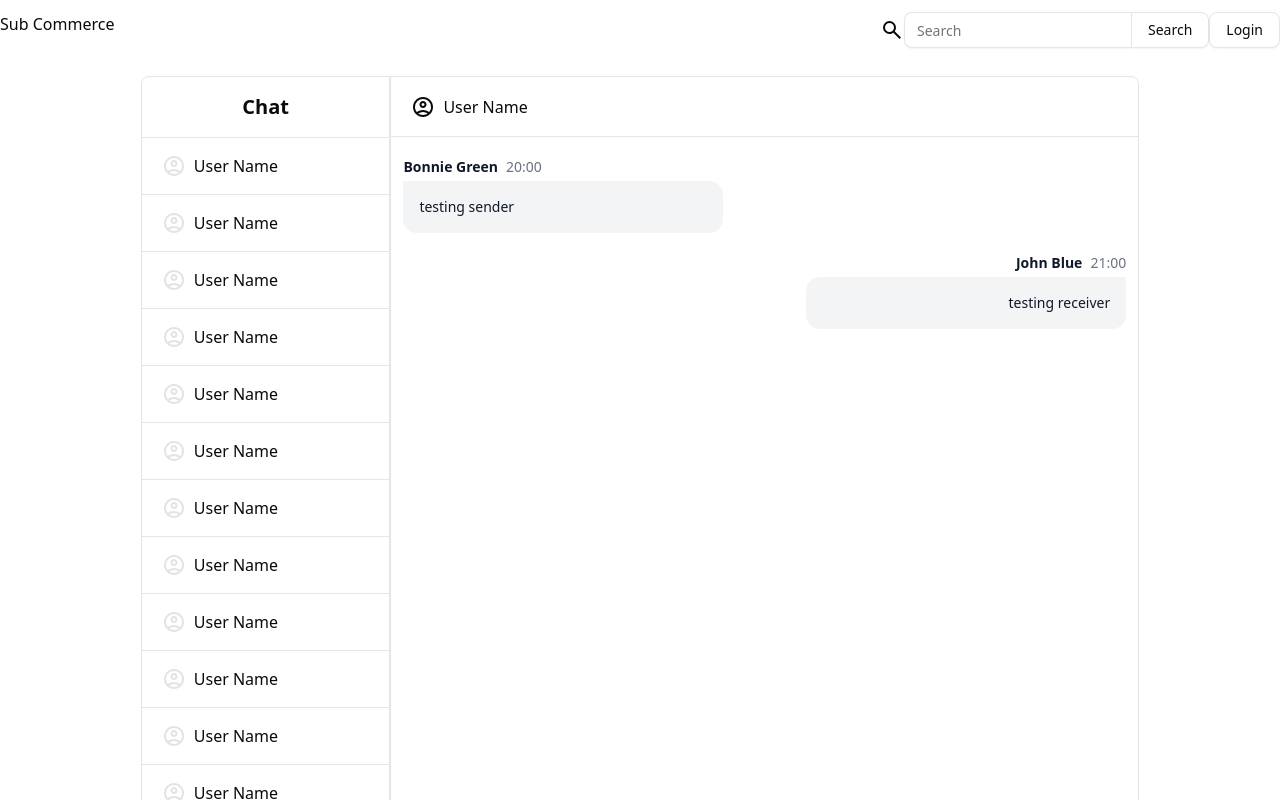
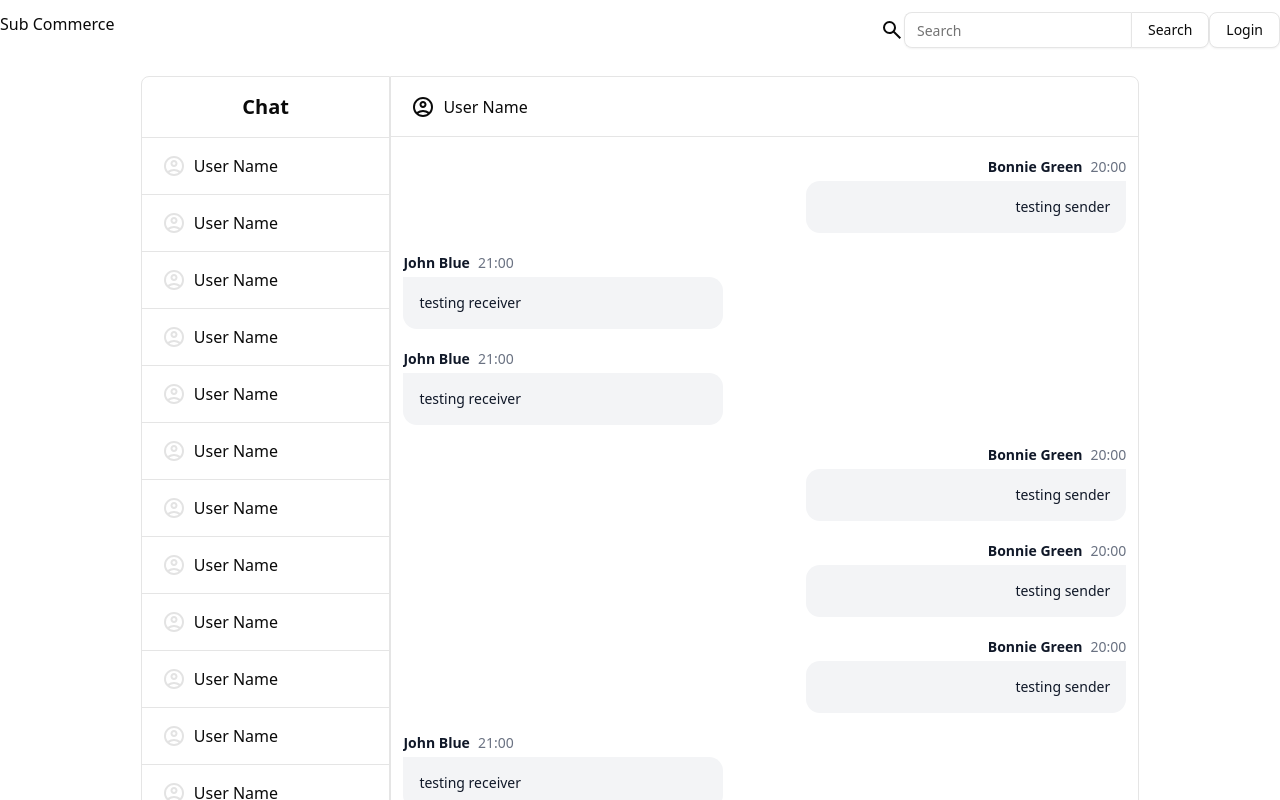
Before and after one commit to MRaihanZ/subcommerce-frontend, a React (Vite) app: page /chat in a window 1280 px wide. Shown: the top 800 px of the page. Built offline with nearby package versions, Linux system fonts and the light colour scheme.

Commit message:
feat: fixing wrong sender and receiver component

```diff
--- a/src/components/my_components/message.tsx
+++ b/src/components/my_components/message.tsx
@@ -14,6 +14,57 @@ export default function Message({
 	return (
 		<>
 			{isSender ? (
+				<div className="flex items-start justify-end gap-2.5 my-5">
+					<div className="flex flex-col gap-1 w-full max-w-[320px]">
+						<div className="flex items-center justify-end space-x-2 rtl:space-x-reverse">
+							<span className="text-sm font-semibold text-gray-900 dark:text-white">
+								{name}
+							</span>
+							<span className="text-sm font-normal text-gray-500 dark:text-gray-400">
+								{sent}
+							</span>
+						</div>
+						<div className="flex flex-col leading-1.5 p-4 border-gray-200 bg-gray-100 rounded-s-xl rounded-ee-xl dark:bg-gray-700">
+							<p className="text-sm text-end font-normal text-gray-900 dark:text-white">
+								{" "}
+								{message}
+							</p>
+						</div>
+					</div>
+					{/* <button
+                id="dropdownMenuIconButton"
+                data-dropdown-toggle="dropdownDots"
+                data-dropdown-placement="bottom-start"
+                className="inline-flex self-center items-center p-2 text-sm font-medium text-center text-gray-900 bg-white rounded-lg hover:bg-gray-100 focus:ring-4 focus:outline-none dark:text-white focus:ring-gray-50 dark:bg-gray-900 dark:hover:bg-gray-800 dark:focus:ring-gray-600"
+                type="button"
+            >
+                <svg
+                    className="w-4 h-4 text-gray-500 dark:text-gray-400"
+                    aria-hidden="true"
+                    xmlns="http://www.w3.org/2000/svg"
+                    fill="currentColor"
+                    viewBox="0 0 4 15"
+                >
+                    <path d="M3.5 1.5a1.5 1.5 0 1 1-3 0 1.5 1.5 0 0 1 3 0Zm0 6.041a1.5 1.5 0 1 1-3 0 1.5 1.5 0 0 1 3 0Zm0 5.959a1.5 1.5 0 1 1-3 0 1.5 1.5 0 0 1 3 0Z" />
+                </svg>
+            </button> */}
+					{/* <img
+                className="w-8 h-8 rounded-full"
+                src="/docs/images/people/profile-picture-3.jpg"
+                alt="Jese image"
+            /> */}
+					{/* <svg
+                    xmlns="http://www.w3.org/2000/svg"
+                    height="24px"
+                    viewBox="0 -960 960 960"
+                    width="24px"
+                    fill="#e3e3e3"
+                    className="w-8 h-8 rounded-full"
+                >
+                    <path d="M234-276q51-39 114-61.5T480-360q69 0 132 22.5T726-276q35-41 54.5-93T800-480q0-133-93.5-226.5T480-800q-133 0-226.5 93.5T160-480q0 59 19.5 111t54.5 93Zm246-164q-59 0-99.5-40.5T340-580q0-59 40.5-99.5T480-720q59 0 99.5 40.5T620-580q0 59-40.5 99.5T480-440Zm0 360q-83 0-156-31.5T197-197q-54-54-85.5-127T80-480q0-83 31.5-156T197-763q54-54 127-85.5T480-880q83 0 156 31.5T763-763q54 54 85.5 127T880-480q0 83-31.5 156T763-197q-54 54-127 85.5T480-80Zm0-80q53 0 100-15.5t86-44.5q-39-29-86-44.5T480-280q-53 0-100 15.5T294-220q39 29 86 44.5T480-160Zm0-360q26 0 43-17t17-43q0-26-17-43t-43-17q-26 0-43 17t-17 43q0 26 17 43t43 17Zm0-60Zm0 360Z" />
+                </svg> */}
+				</div>
+			) : (
 				<div className="flex items-start gap-2.5 my-5">
 					{/* <img
                 className="w-8 h-8 rounded-full"
@@ -64,57 +115,6 @@ export default function Message({
                 </svg>
             </button> */}
 				</div>
-			) : (
-				<div className="flex items-start justify-end gap-2.5 my-5">
-					<div className="flex flex-col gap-1 w-full max-w-[320px]">
-						<div className="flex items-center justify-end space-x-2 rtl:space-x-reverse">
-							<span className="text-sm font-semibold text-gray-900 dark:text-white">
-								{name}
-							</span>
-							<span className="text-sm font-normal text-gray-500 dark:text-gray-400">
-								{sent}
-							</span>
-						</div>
-						<div className="flex flex-col leading-1.5 p-4 border-gray-200 bg-gray-100 rounded-s-xl rounded-ee-xl dark:bg-gray-700">
-							<p className="text-sm text-end font-normal text-gray-900 dark:text-white">
-								{" "}
-								{message}
-							</p>
-						</div>
-					</div>
-					{/* <button
-					id="dropdownMenuIconButton"
-					data-dropdown-toggle="dropdownDots"
-					data-dropdown-placement="bottom-start"
-					className="inline-flex self-center items-center p-2 text-sm font-medium text-center text-gray-900 bg-white rounded-lg hover:bg-gray-100 focus:ring-4 focus:outline-none dark:text-white focus:ring-gray-50 dark:bg-gray-900 dark:hover:bg-gray-800 dark:focus:ring-gray-600"
-					type="button"
-				>
-					<svg
-						className="w-4 h-4 text-gray-500 dark:text-gray-400"
-						aria-hidden="true"
-						xmlns="http://www.w3.org/2000/svg"
-						fill="currentColor"
-						viewBox="0 0 4 15"
-					>
-						<path d="M3.5 1.5a1.5 1.5 0 1 1-3 0 1.5 1.5 0 0 1 3 0Zm0 6.041a1.5 1.5 0 1 1-3 0 1.5 1.5 0 0 1 3 0Zm0 5.959a1.5 1.5 0 1 1-3 0 1.5 1.5 0 0 1 3 0Z" />
-					</svg>
-				</button> */}
-					{/* <img
-					className="w-8 h-8 rounded-full"
-					src="/docs/images/people/profile-picture-3.jpg"
-					alt="Jese image"
-				/> */}
-					{/* <svg
-						xmlns="http://www.w3.org/2000/svg"
-						height="24px"
-						viewBox="0 -960 960 960"
-						width="24px"
-						fill="#e3e3e3"
-						className="w-8 h-8 rounded-full"
-					>
-						<path d="M234-276q51-39 114-61.5T480-360q69 0 132 22.5T726-276q35-41 54.5-93T800-480q0-133-93.5-226.5T480-800q-133 0-226.5 93.5T160-480q0 59 19.5 111t54.5 93Zm246-164q-59 0-99.5-40.5T340-580q0-59 40.5-99.5T480-720q59 0 99.5 40.5T620-580q0 59-40.5 99.5T480-440Zm0 360q-83 0-156-31.5T197-197q-54-54-85.5-127T80-480q0-83 31.5-156T197-763q54-54 127-85.5T480-880q83 0 156 31.5T763-763q54 54 85.5 127T880-480q0 83-31.5 156T763-197q-54 54-127 85.5T480-80Zm0-80q53 0 100-15.5t86-44.5q-39-29-86-44.5T480-280q-53 0-100 15.5T294-220q39 29 86 44.5T480-160Zm0-360q26 0 43-17t17-43q0-26-17-43t-43-17q-26 0-43 17t-17 43q0 26 17 43t43 17Zm0-60Zm0 360Z" />
-					</svg> */}
-				</div>
 			)}
 		</>
 	);
--- a/src/pages/chat.tsx
+++ b/src/pages/chat.tsx
@@ -338,6 +338,108 @@ export default function Chat() {
 							message="testing receiver"
 							isSender={false}
 						/>
+						<Message
+							name="John Blue"
+							sent="21:00"
+							message="testing receiver"
+							isSender={false}
+						/>
+						<Message
+							name="Bonnie Green"
+							sent="20:00"
+							message="testing sender"
+							isSender={true}
+						/>
+						<Message
+							name="Bonnie Green"
+							sent="20:00"
+							message="testing sender"
+							isSender={true}
+						/>
+						<Message
+							name="Bonnie Green"
+							sent="20:00"
+							message="testing sender"
+							isSender={true}
+						/>
+						<Message
+							name="John Blue"
+							sent="21:00"
+							message="testing receiver"
+							isSender={false}
+						/>
+						<Message
+							name="Bonnie Green"
+							sent="20:00"
+							message="testing sender"
+							isSender={true}
+						/>
+						<Message
+							name="John Blue"
+							sent="21:00"
+							message="testing receiver"
+							isSender={false}
+						/>
+						<Message
+							name="Bonnie Green"
+							sent="20:00"
+							message="testing sender"
+							isSender={true}
+						/>
+						<Message
+							name="John Blue"
+							sent="21:00"
+							message="testing receiver"
+							isSender={false}
+						/>
+						<Message
+							name="Bonnie Green"
+							sent="20:00"
+							message="testing sender"
+							isSender={true}
+						/>
+						<Message
+							name="John Blue"
+							sent="21:00"
+							message="testing receiver"
+							isSender={false}
+						/>
+						<Message
+							name="Bonnie Green"
+							sent="20:00"
+							message="testing sender"
+							isSender={true}
+						/>
+						<Message
+							name="John Blue"
+							sent="21:00"
+							message="testing receiver"
+							isSender={false}
+						/>
+						<Message
+							name="Bonnie Green"
+							sent="20:00"
+							message="testing sender"
+							isSender={true}
+						/>
+						<Message
+							name="John Blue"
+							sent="21:00"
+							message="testing receiver"
+							isSender={false}
+						/>
+						<Message
+							name="Bonnie Green"
+							sent="20:00"
+							message="testing sender"
+							isSender={true}
+						/>
+						<Message
+							name="John Blue"
+							sent="21:00"
+							message="testing receiver"
+							isSender={false}
+						/>
 					</ScrollArea>
 					<section className="h-16 py-2 flex items-center mx-3">
 						<Input type="text" placeholder="Message" className="flex-auto" />
```
Lines whose indentation alone changed are shown as unchanged.
